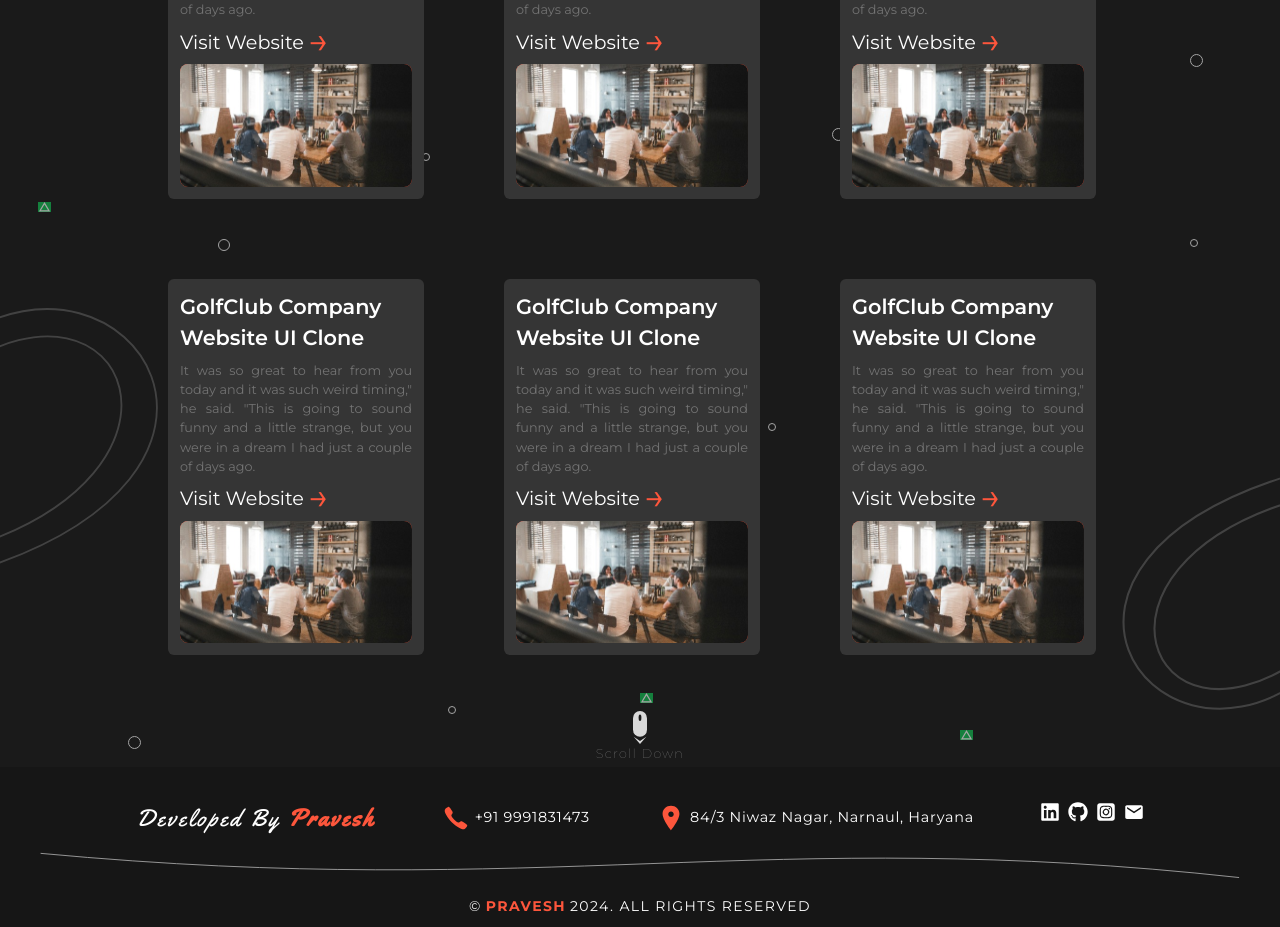
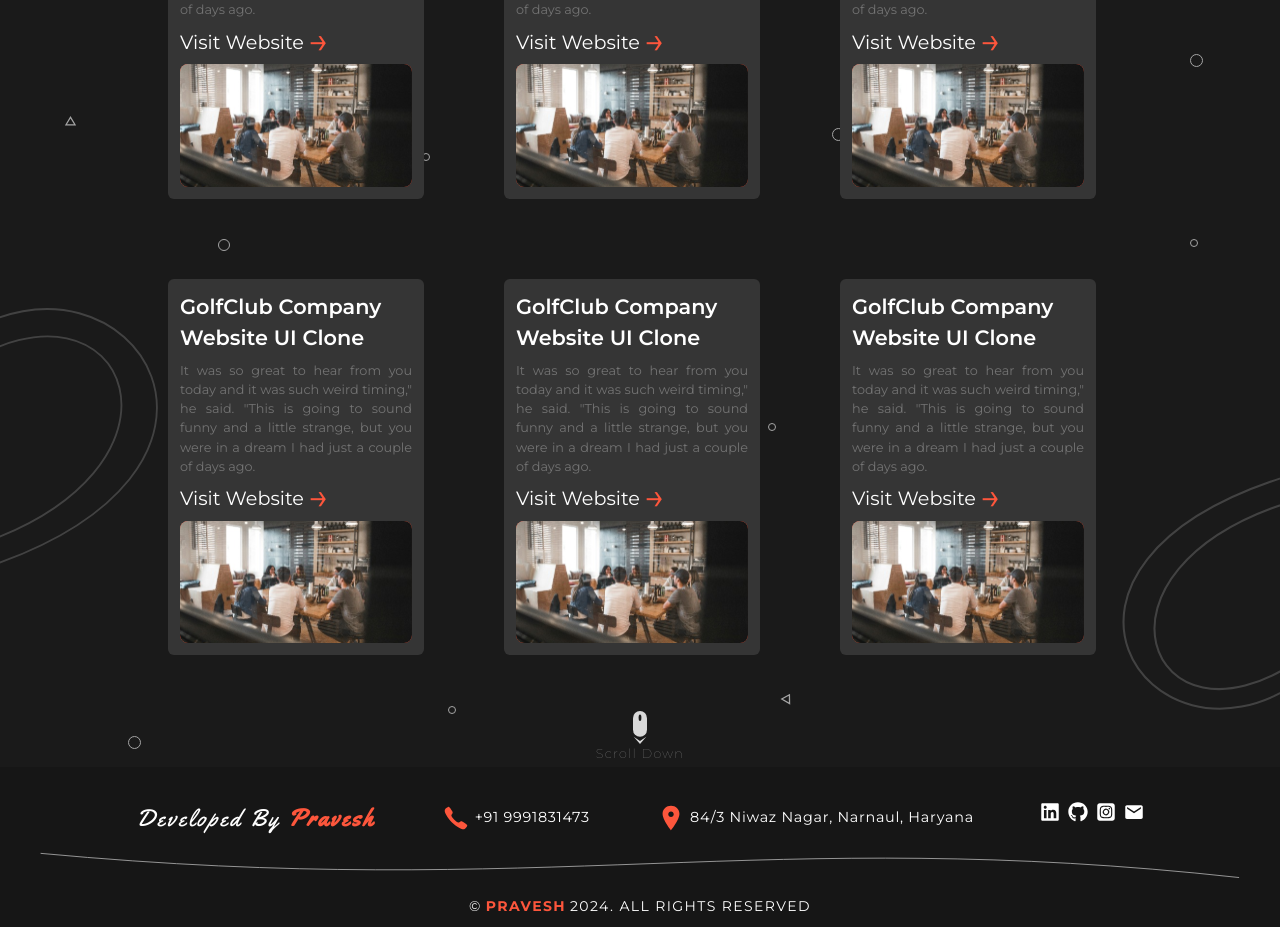
Before and after one commit to pravesh-dev/Portfolio, a React (Vite) app: page / in a window 1280 px wide. Shown: the part 2862-3789 px from the top of the page. Built offline with nearby package versions, Linux system fonts and the light colour scheme.

Commit message:
responsive triangles in project decoration

```diff
--- a/src/Components/ProjectDecoration.jsx
+++ b/src/Components/ProjectDecoration.jsx
@@ -28,17 +28,17 @@ function ProjectDecoration() {
       {/* Triangles */}
       <img
         src={triangle}
-        className="w-[0.6rem] bg-green-700 absolute top-[54%] left-[3%] lg:w-[0.8rem]"
+        className="w-[0.6rem] absolute top-[54%] left-[3%] lg:w-[0.8rem] lg:top-[47%] lg:left-[6%] xl:left-[5%]"
         alt="Triangle"
       />
       <img
         src={triangle}
-        className="w-[0.6rem] bg-green-700 absolute top-[94%] left-[50%] -rotate-[30deg] lg:rotate-0 lg:w-[0.8rem]"
+        className="w-[0.6rem] absolute top-[94%] left-[50%] -rotate-[30deg] lg:rotate-[30deg] lg:w-[0.8rem] lg:left-[65%] xl:left-[61%]"
         alt="Triangle"
       />
       <img
         src={triangle}
-        className="w-[0.6rem] bg-green-700 absolute top-[97%] left-[75%] -rotate-[30deg] lg:rotate-0 lg:w-[0.8rem]"
+        className="w-[0.6rem] absolute top-[97%] left-[75%] -rotate-[30deg] lg:rotate-0 lg:w-[0.8rem] lg:top-[20%] lg:left-[94%] xl:left-[85%]"
         alt="Triangle"
       />
 
```
